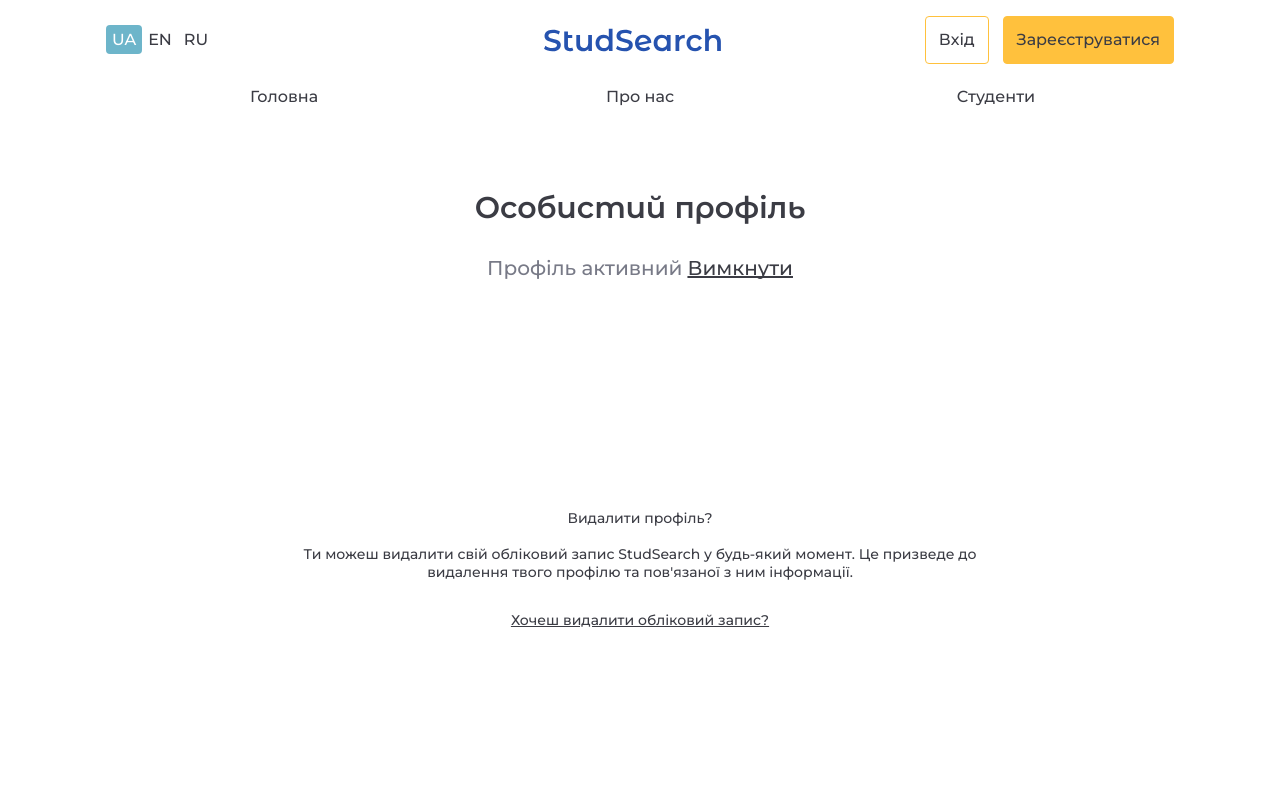
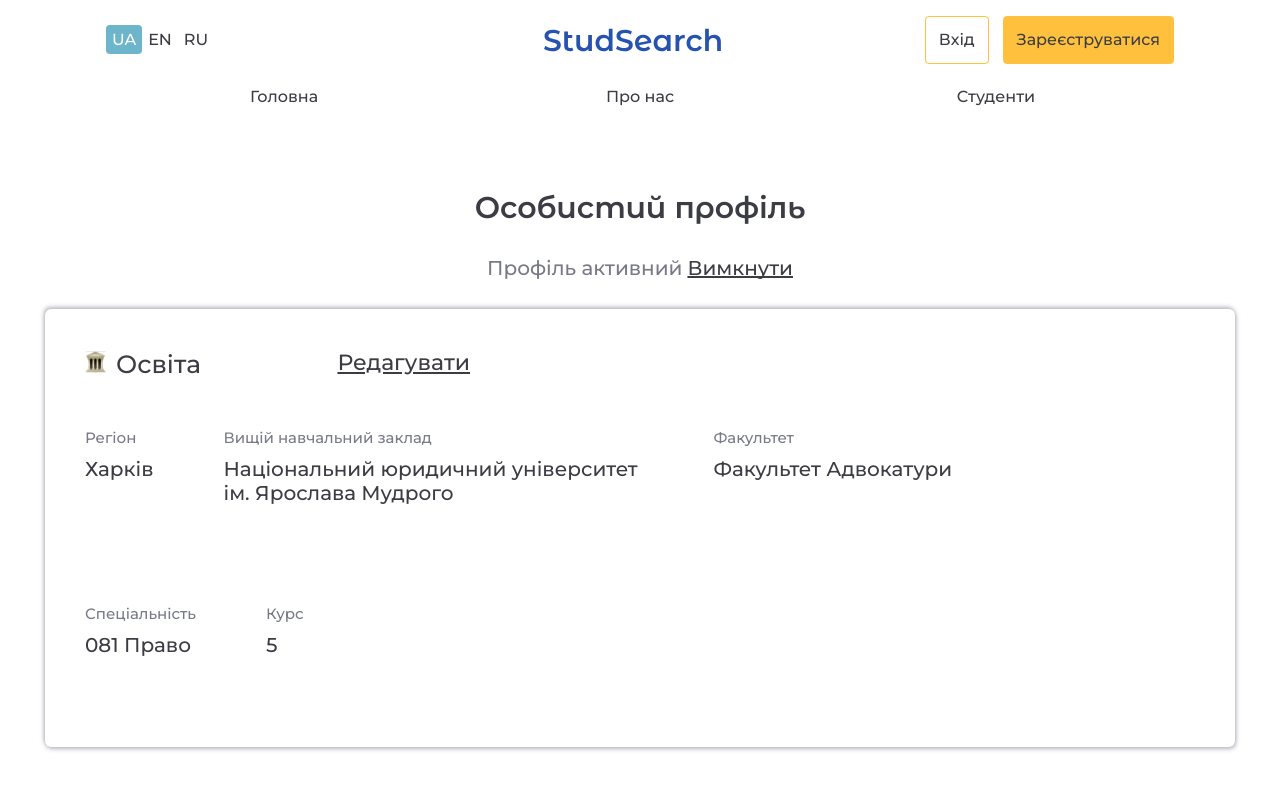
Before and after one commit to abitly-org/studsearch-frontend, a React (Create React App) app: page /personal-area in a window 1280 px wide. Shown: the top 800 px of the page. Built offline with nearby package versions, Linux system fonts and the light colour scheme.

Commit message:
add personalAreaCardWrapper and educationInfoCard, not finish

```diff
--- a/src/Components/DropDown/index.tsx
+++ b/src/Components/DropDown/index.tsx
@@ -94,7 +94,7 @@ export default function DropDown<T extends Item>(props: DropdownProps<T>) {
       <div className="input-container">
         <Input
           value={isOpen ? query : value?.name ?? value?.title}
-          placeholder={itemsAvailable? value?.name ?? value?.title: "Заповніть дані вище"}
+          placeholder={value?.name ?? value?.title}
           error={inputError}
           title={placeholder}
           enabled={itemsAvailable || isOpen}
--- /dev/null
+++ b/src/Components/PersonalAreaCardWrapper/index.scss
@@ -0,0 +1,45 @@
+.card-outer{
+ display: flex;
+ justify-content: center;
+
+>.card-wrapper {
+  padding: 40px;
+  max-width: 1110px;
+  margin: 0 10px;
+  box-shadow: -1px -2px 4px rgba(120, 122, 135, 0.5),
+    1px 2px 4px rgba(120, 122, 135, 0.5);
+  border-radius: 6px;
+  font-family: Montserrat Alternates;
+  color: #3b3c44;
+
+  > .card-header {
+    max-width: 385px;
+    display: flex;
+    justify-content: space-between;
+    > .title-block {
+      > .card-title {
+        font-family: Montserrat;
+        margin-left: 10px;
+        font-style: normal;
+        font-weight: 500;
+        font-size: 25px;
+        line-height: 30px;
+      }
+    }
+    > .edit-btn {
+      font-family: Montserrat;
+      font-weight: 500;
+      font-size: 22px;
+      line-height: 27px;
+      text-decoration-line: underline;
+      &:hover {
+        cursor: pointer;
+        color:#3b3c44be;
+      }
+    }
+  }
+
+  > .btn-group {
+  }
+}
+}
--- /dev/null
+++ b/src/Components/PersonalAreaCardWrapper/index.tsx
@@ -0,0 +1,45 @@
+import React, { useState } from "react";
+
+import "./index.scss";
+
+type ChildrenType = {
+  title: string;
+  imgSrc: string;
+  children: JSX.Element;
+};
+
+export default function CardWrapper(props: ChildrenType) {
+  const [state, setState] = useState({ edited: false });
+
+  const { title, children, imgSrc: img } = props;
+  return (
+    <div className="card-outer">
+      <div className="card-wrapper">
+        <div className="card-header">
+          <div className="title-block">
+            <img src={img} alt="ico" />
+            <span className="card-title">{title}</span>
+          </div>
+          {!state.edited ? (
+            <span
+              className="edit-btn"
+              onClick={() => {
+                setState({ edited: true });
+              }}
+            >
+              Редагувати
+            </span>
+          ) : null}
+        </div>
+
+        {children}
+        {state.edited ? (
+          <div className="btn-group">
+            <button>Скасувати</button>
+            <button>Зберегти</button>
+          </div>
+        ) : null}
+      </div>
+    </div>
+  );
+}
--- a/src/Pages/PersonalArea/PersonalArea.tsx
+++ b/src/Pages/PersonalArea/PersonalArea.tsx
@@ -1,29 +1,45 @@
 import React from "react";
 import Header from "../../Components/Header";
 import UserPageInfo from "../../Components/UserPageInfo/UserPageInfo";
-import './personalArea.scss'
+import PersonalAreaCardWrapper from "../../Components/PersonalAreaCardWrapper";
+
+import EducationCardEdited from "./components/EducationCardEdited";
+import EducationCardInfo from "./components/EducationCardInfo";
+
+import "./personalArea.scss";
+
+import universityImgSrc from "./universico.svg";
 
 function PersonalArea() {
   return (
     <>
-            <Header/>
+      <Header />
       <div className={`PersonalPage`}>
         <UserPageInfo
           h1={`Особистий профіль`}
           span={`Профіль активний`}
           a={`Вимкнути`}
-                    href={`#`}/>
+          href={`#`}
+        />
       </div>
+
+      <PersonalAreaCardWrapper title="Освіта" imgSrc={universityImgSrc}>
+        <>
+          {/* <EducationCardEdited /> */}
+          <EducationCardInfo />
+        </>
+      </PersonalAreaCardWrapper>
 
       <footer className={`Footer`}>
         <p>Видалити профіль?</p>
-                <span>Ти можеш видалити свій обліковий запис StudSearch у будь-який момент.
-                    Це призведе до видалення твого профілю та пов'язаної з ним інформації.</span>
+        <span>
+          Ти можеш видалити свій обліковий запис StudSearch у будь-який момент.
+          Це призведе до видалення твого профілю та пов'язаної з ним інформації.
+        </span>
         <a href={`#`}>Хочеш видалити обліковий запис?</a>
       </footer>
     </>
-    )
-
+  );
 }
 
 export default PersonalArea;
--- /dev/null
+++ b/src/Pages/PersonalArea/components/EducationCardEdited/index.scss
@@ -0,0 +1,58 @@
+.wrapper {
+
+  max-width: 700px;
+
+  .flName {
+    margin-top: 20px;
+  }
+
+  .regionBlock {
+    margin-top: 40px;
+  }
+
+  .universityBlock {
+    margin-top: 28px;
+  }
+
+  .facultyBlock {
+    margin-top: 30px;
+  }
+
+  .specialityCourseBlock {
+    margin-top: 28px;
+    display: flex;
+    justify-content: space-between;
+  }
+
+  @media (max-width: 600px) {
+    .authTelegram {
+      width: 300px;
+    }
+  }
+}
+
+.specialityCourseBlock {
+  .dropdown {
+    width: 306px;
+    margin-right: 1px;
+  }
+}
+
+@media (max-width: 640px) {
+  .SignUpText {
+    div {
+      display: flex;
+      flex-direction: column;
+      align-items: center;
+    }
+  }
+  .specialityCourseBlock {
+    margin-top: 28px;
+    flex-direction: column;
+
+    .dropdown {
+      width: auto;
+      margin-bottom: 10px;
+    }
+  }
+}
--- /dev/null
+++ b/src/Pages/PersonalArea/components/EducationCardEdited/index.tsx
@@ -0,0 +1,115 @@
+import React, { useCallback, useState } from "react";
+import DropDown from "../../../../Components/DropDown";
+import {
+  getUniversities,
+  getFaculties,
+  getSpecialities,
+  getRegions,
+  Courses,
+  University,
+  Region,
+  Faculty,
+  Speciality,
+} from "../../../../Helpers/api";
+
+ import "./index.scss"
+
+type CoursesType = { id: number; title: string };
+type EducationCardProp = {
+
+}
+
+
+export default function EducationCardEdited(props: EducationCardProp) {
+  const [region, setRegion] = useState<Region>();
+  const [university, setUniversity] = useState<University>();
+  const [faculty, setFaculty] = useState<Faculty>();
+  const [speciality, setSpeciality] = useState<Speciality>();
+  const [course, setCourse] = useState<CoursesType>();
+
+  const [error, serError] = React.useState({
+    nameSurname: false,
+    gender: false,
+    region: false,
+    university: false,
+    faculty: false,
+    speciality: false,
+    course: false,
+  });
+  return (
+    <>
+      <div className="wrapper">
+        <div className={`regionBlock`}>
+          <DropDown<Region>
+            placeholder="Регіон"
+            value={region}
+            inputError={error.region}
+            onChange={setRegion}
+            request={useCallback(
+              (count, offset, query) =>
+                getRegions().then((res: any) => res?.regions),
+              []
+            )}
+          />
+        </div>
+        <div className={`universityBlock`}>
+          <DropDown<University>
+            placeholder="Вищий навчальний заклад"
+            value={university}
+            inputError={error.university}
+            onChange={setUniversity}
+            request={useCallback(
+              (count, offset, query) =>
+                getUniversities(query, region?.id, count, offset),
+              [region]
+            )}
+          />
+        </div>
+        <div className={`facultyBlock`}>
+          {
+            <DropDown<Faculty>
+              placeholder="Факультет"
+              value={faculty}
+              inputError={error.faculty}
+              onChange={setFaculty}
+              request={useCallback(
+                (count, offset, query) =>
+                  getFaculties(query, university?.id, count, offset),
+                [university]
+              )}
+            />
+          }
+        </div>
+        <div className={`specialityCourseBlock`}>
+          <DropDown<Speciality>
+            placeholder="Спеціальність"
+            value={speciality}
+            inputError={error.speciality}
+            onChange={setSpeciality}
+            request={useCallback(
+              (count, offset, query) =>
+                getSpecialities(query, university?.id, count, offset),
+              [university]
+            )}
+          />
+          <DropDown<CoursesType>
+            placeholder="Курс"
+            value={course}
+            inputError={error.course}
+            onChange={setCourse}
+            request={useCallback(
+              (count, offset, query) =>
+                new Promise<CoursesType[]>((resolve, reject) => {
+                  resolve(Courses);
+                }),
+              []
+            )}
+          />
+        </div>
+
+
+
+      </div>
+    </>
+  );
+}
--- /dev/null
+++ b/src/Pages/PersonalArea/components/EducationCardInfo/Item/index.scss
@@ -0,0 +1,24 @@
+.item {
+  margin: 50px 70px 50px 0;
+  display: inline-block;
+  font-family: Montserrat;
+  max-width: 420px;
+  > .title {
+    display: block;
+    font-style: normal;
+    font-weight: 500;
+    font-size: 15px;
+    line-height: 18px;
+    color: #787a87;
+    margin-bottom: 10px;
+  }
+
+  > .item-data {
+    display: block;
+    font-style: normal;
+    font-weight: 500;
+    font-size: 20px;
+    line-height: 24px;
+    color: #3b3c44;
+  }
+}
--- /dev/null
+++ b/src/Pages/PersonalArea/components/EducationCardInfo/Item/index.tsx
@@ -0,0 +1,16 @@
+import React from "react";
+import "./index.scss"
+type ItemProps = {
+  title: string;
+  itemData: string;
+};
+export default function Item(props: ItemProps) {
+  return (
+    <>
+      <span className="item">
+        <span className="title">{props.title}</span>
+        <span className="item-data">{props.itemData}</span>
+      </span>
+    </>
+  );
+}
--- /dev/null
+++ b/src/Pages/PersonalArea/components/EducationCardInfo/index.scss
@@ -0,0 +1,4 @@
+.wrapper {
+  display: flex;
+  flex-wrap: wrap;
+}
--- /dev/null
+++ b/src/Pages/PersonalArea/components/EducationCardInfo/index.tsx
@@ -0,0 +1,18 @@
+import React from "react";
+import Item from "./Item";
+import "./index.scss"
+export default function EducationCardInfo() {
+  return (
+    <div className="wrapper">
+      <Item title="Регіон" itemData="Харків" />
+      <Item
+        title="Вищій навчальний заклад"
+        itemData="Національний юридичний університет
+ім. Ярослава Мудрого"
+      />
+      <Item title="Факультет" itemData="Факультет Адвокатури" />
+      <Item title="Спеціальність " itemData="081 Право" />
+      <Item title="Курс" itemData="5" />
+    </div>
+  );
+}
```
Also changed, not shown: src/Pages/PersonalArea/universico.svg (added). Lines whose indentation alone changed are shown as unchanged.
